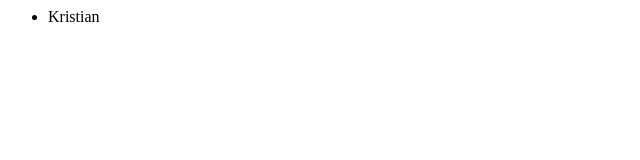
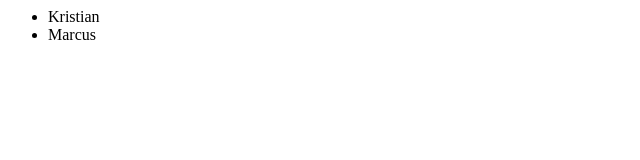
Before and after one commit to kristianwagner/hello-world, a plain HTML site: page index.html in a window 1280 px wide. Shown: the full height of the page, 0-640 px from the left. Drawn offline with Linux system fonts and the light colour scheme.

Commit message:
Update index.html

```diff
--- a/index.html
+++ b/index.html
@@ -1,3 +1,4 @@
 <ul>
   <li>Kristian</li>
+  <li>Marcus</li>
 </ul>
```
